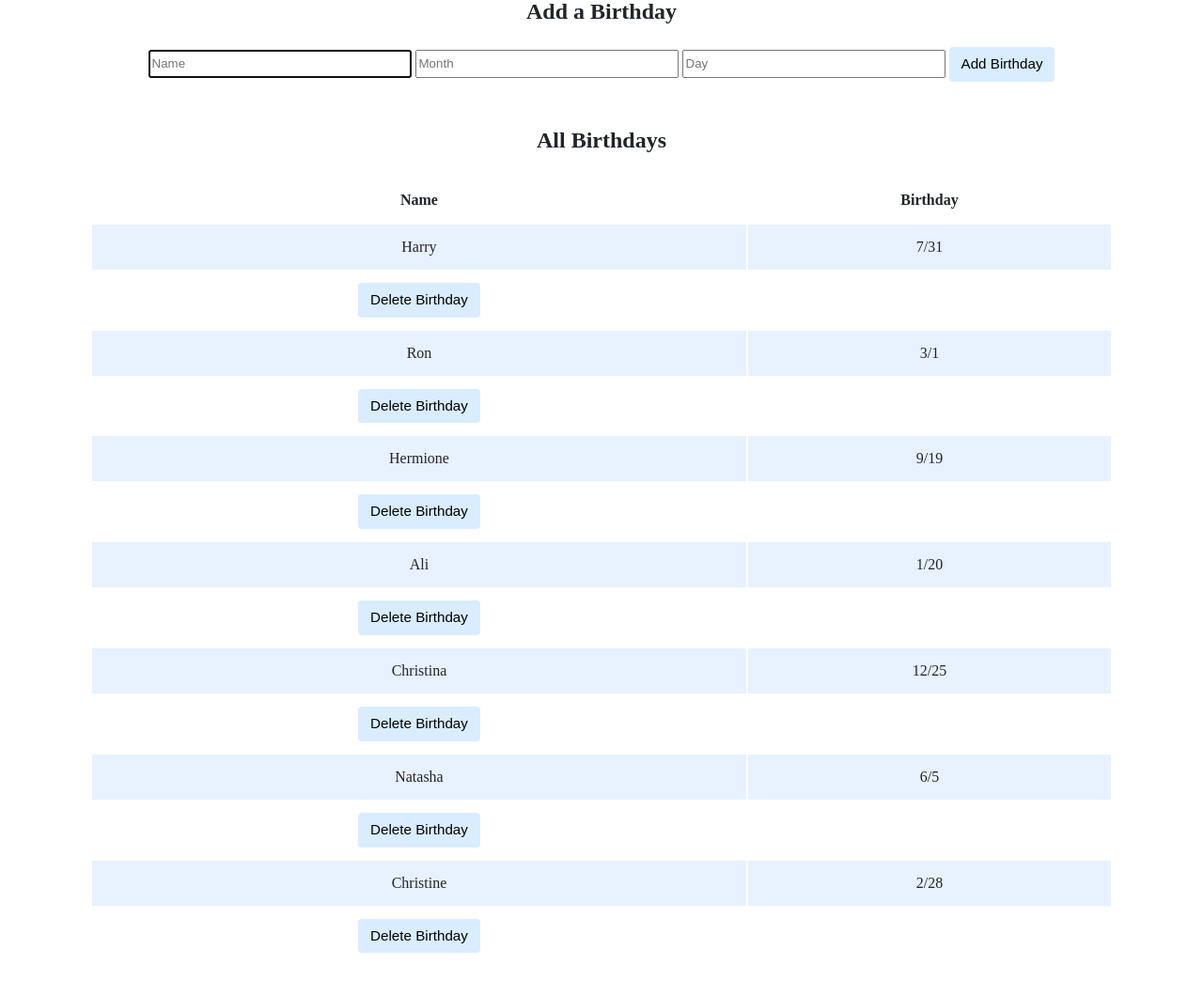
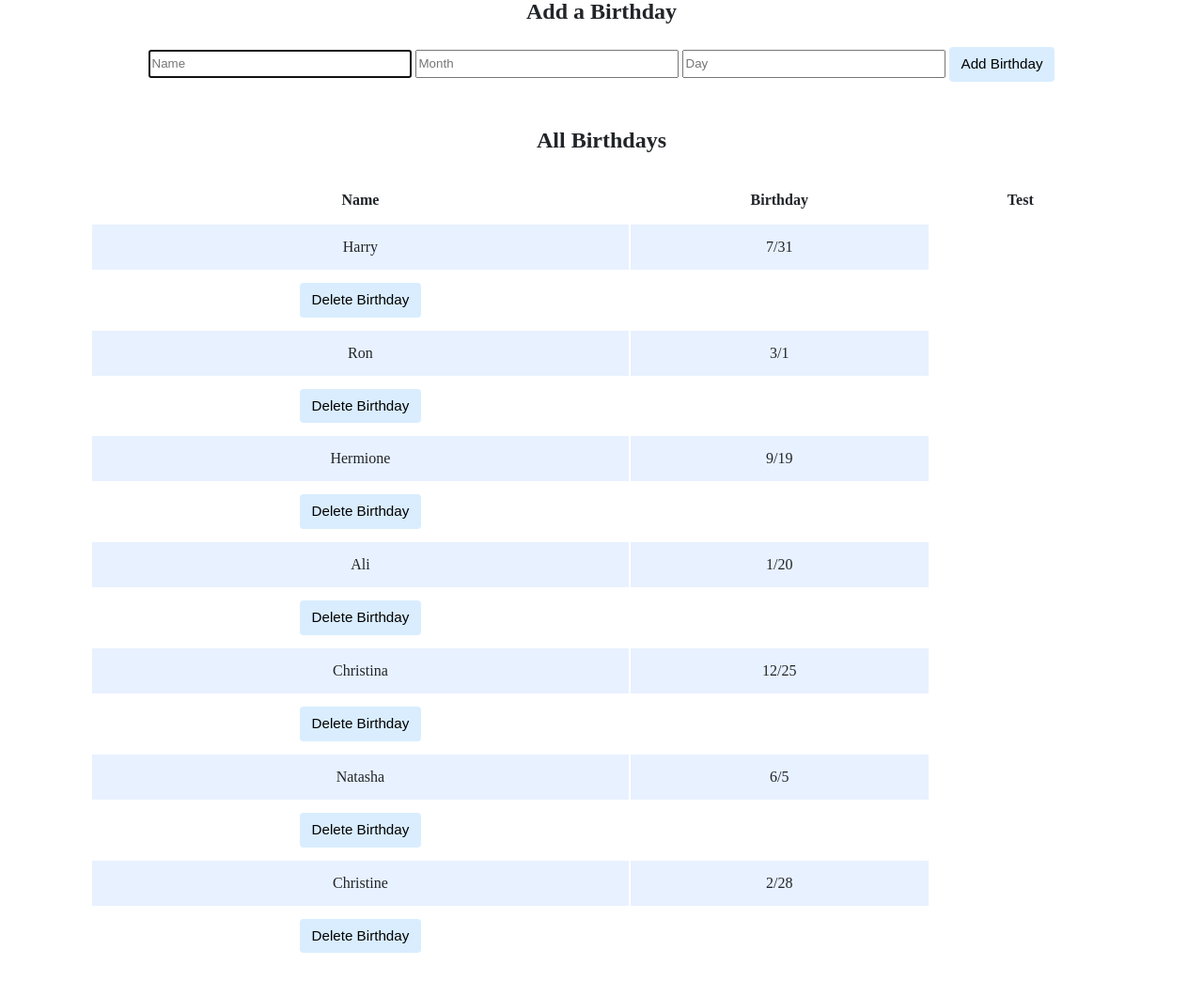
Before and after one commit to alihbaloch/CS50-Projects, a Flask app: page / in a window 1280 px wide. Shown: the part 266-1326 px from the top of the page at 94% size. Run offline with Flask 3, Linux system fonts and the light colour scheme; data comes from the database, SQL or seed files in the repository; some libraries are stand-ins or nearby versions.

Commit message:
Sat, Aug 5, 2023, 7:21 PM -04:00

```diff
--- a/birthdays/templates/index.html
+++ b/birthdays/templates/index.html
@@ -29,6 +29,7 @@
                         <tr>
                             <th>Name</th>
                             <th>Birthday</th>
+                            <th>Test</th>
                         </tr>
                     </thead>
                     <tbody>
```
